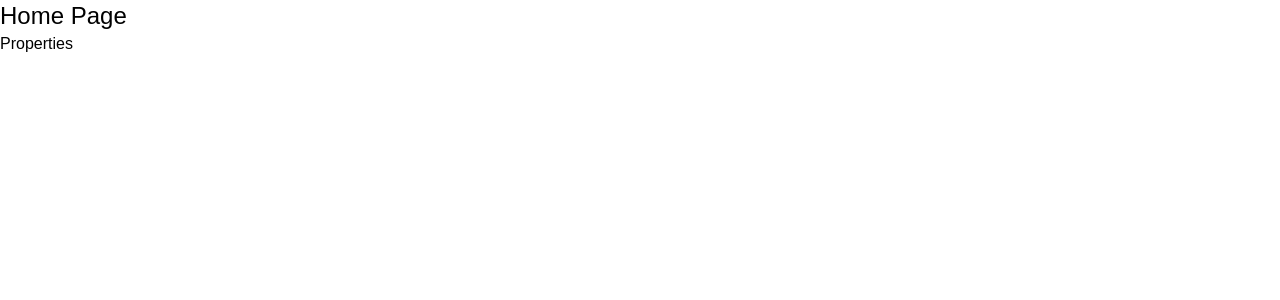
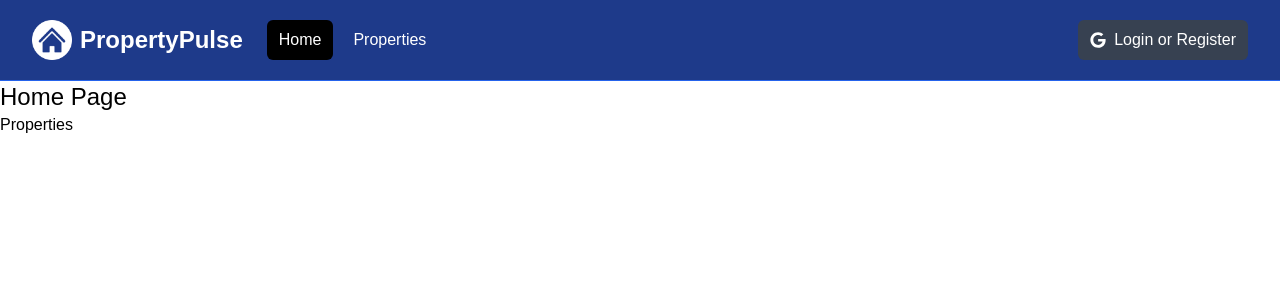
Before and after one commit to azimitina/Property-Platform, a Next.js app: page / in a window 1280 px wide. Shown: the top 300 px of the page. Built offline with nearby package versions, Linux system fonts and the light colour scheme.

Commit message:
Add Navbar

```diff
--- a/app/layout.jsx
+++ b/app/layout.jsx
@@ -1,4 +1,5 @@
 import "@/assets/styles/globals.css";
+import Navbar from "@/components/Navbar";
 
 export const metadata = {
   title: "Property Platform",
@@ -10,6 +11,7 @@
   return (
     <html lang="en">
       <body>
+        <Navbar />
         <main>{children}</main>
       </body>
     </html>
--- /dev/null
+++ b/components/Navbar.jsx
@@ -0,0 +1,239 @@
+"use client";
+import { useState } from "react";
+import Image from "next/image";
+import logo from "@/assets/images/logo-white.png";
+import profileDefault from "@/assets/images/profile.png";
+import Link from "next/link";
+import { FaGoogle } from "react-icons/fa";
+import { usePathname } from "next/navigation";
+
+const Navbar = () => {
+  const [isMobileMenuOpen, setIsMobileMenuOpen] = useState(false);
+  const [isProfileMenuOpen, setIsProfileMenuOpen] = useState(false);
+  const [isLoggedIn, setIsLoggedIn] = useState(false);
+
+  const pathname = usePathname();
+
+  return (
+    <nav className="bg-blue-900 border-b border-blue-600">
+      <div className="mx-auto max-w-7xl px-2 sm:px-6 lg:px-8">
+        <div className="relative flex h-20 items-center justify-between">
+          <div className="absolute inset-y-0 left-0 flex items-center md:hidden">
+            {/* Mobile menu button */}
+            <button
+              type="button"
+              id="mobile-dropdown-button"
+              className="relative inline-flex items-center justify-center rounded-md p-2 text-gray-400 hover:bg-gray-700 hover:text-white focus:outline-none focus:ring-2 focus:ring-inset focus:ring-white"
+              aria-controls="mobile-menu"
+              aria-expanded="false"
+              onClick={() => setIsMobileMenuOpen((prev) => !prev)}
+            >
+              <span className="absolute -inset-0.5"></span>
+              <span className="sr-only">Open main menu</span>
+              <svg
+                className="block h-6 w-6"
+                fill="none"
+                viewBox="0 0 24 24"
+                strokeWidth="1.5"
+                stroke="currentColor"
+                aria-hidden="true"
+              >
+                <path
+                  strokeLinecap="round"
+                  strokeLinejoin="round"
+                  d="M3.75 6.75h16.5M3.75 12h16.5m-16.5 5.25h16.5"
+                />
+              </svg>
+            </button>
+          </div>
+
+          <div className="flex flex-1 items-center justify-center md:items-stretch md:justify-start">
+            <Link className="flex flex-shrink-0 items-center" href="/">
+              <Image className="h-10 w-auto" src={logo} alt="PropertyPulse" />
+
+              <span className="hidden md:block text-white text-2xl font-bold ml-2">
+                PropertyPulse
+              </span>
+            </Link>
+            {/* Desktop Menu Hidden below md screens  */}
+            <div className="hidden md:ml-6 md:block">
+              <div className="flex space-x-2">
+                <Link
+                  href="/"
+                  className={`${
+                    pathname === "/" ? "bg-black" : ""
+                  } text-white hover:bg-gray-900 hover:text-white rounded-md px-3 py-2`}
+                >
+                  Home
+                </Link>
+                <Link
+                  href="/properties"
+                  className={`${
+                    pathname === "/properties" ? "bg-black" : ""
+                  } text-white hover:bg-gray-900 hover:text-white rounded-md px-3 py-2`}
+                >
+                  Properties
+                </Link>
+                {isLoggedIn && (
+                  <Link
+                    href="/properties/add"
+                    className={`${
+                      pathname === "/properties/add" ? "bg-black" : ""
+                    } text-white hover:bg-gray-900 hover:text-white rounded-md px-3 py-2`}
+                  >
+                    Add Property
+                  </Link>
+                )}
+              </div>
+            </div>
+          </div>
+
+          {/* Right Side Menu (Logged Out) */}
+          {!isLoggedIn && (
+            <div className="hidden md:block md:ml-6">
+              <div className="flex items-center">
+                <button className="flex items-center text-white bg-gray-700 hover:bg-gray-800 hover:text-white rounded-md px-3 py-2">
+                  <FaGoogle className="text-white mr-2" />
+                  <span>Login or Register</span>
+                </button>
+              </div>
+            </div>
+          )}
+
+          {/* Right Side Menu (Logged In) */}
+          {isLoggedIn && (
+            <div className="absolute inset-y-0 right-0 flex items-center pr-2 md:static md:inset-auto md:ml-6 md:pr-0">
+              <Link href="/messages" className="relative group">
+                <button
+                  type="button"
+                  className="relative rounded-full bg-gray-800 p-1 text-gray-400 hover:text-white focus:outline-none focus:ring-2 focus:ring-white focus:ring-offset-2 focus:ring-offset-gray-800"
+                >
+                  <span className="absolute -inset-1.5"></span>
+                  <span className="sr-only">View notifications</span>
+                  <svg
+                    className="h-6 w-6"
+                    fill="none"
+                    viewBox="0 0 24 24"
+                    strokeWidth="1.5"
+                    stroke="currentColor"
+                    aria-hidden="true"
+                  >
+                    <path
+                      strokeLinecap="round"
+                      strokeLinejoin="round"
+                      d="M14.857 17.082a23.848 23.848 0 005.454-1.31A8.967 8.967 0 0118 9.75v-.7V9A6 6 0 006 9v.75a8.967 8.967 0 01-2.312 6.022c1.733.64 3.56 1.085 5.455 1.31m5.714 0a24.255 24.255 0 01-5.714 0m5.714 0a3 3 0 11-5.714 0"
+                    />
+                  </svg>
+                </button>
+                <span className="absolute top-0 right-0 inline-flex items-center justify-center px-2 py-1 text-xs font-bold leading-none text-white transform translate-x-1/2 -translate-y-1/2 bg-red-600 rounded-full">
+                  2{/* Replace with the actual number of notifications  */}
+                </span>
+              </Link>
+              {/* Profile dropdown button  */}
+              <div className="relative ml-3">
+                <div>
+                  <button
+                    type="button"
+                    className="relative flex rounded-full bg-gray-800 text-sm focus:outline-none focus:ring-2 focus:ring-white focus:ring-offset-2 focus:ring-offset-gray-800"
+                    id="user-menu-button"
+                    aria-expanded="false"
+                    aria-haspopup="true"
+                    onClick={() => setIsProfileMenuOpen((prev) => !prev)}
+                  >
+                    <span className="absolute -inset-1.5"></span>
+                    <span className="sr-only">Open user menu</span>
+                    <Image
+                      className="h-8 w-8 rounded-full"
+                      src={profileDefault}
+                      alt=""
+                    />
+                  </button>
+                </div>
+
+                {isProfileMenuOpen && (
+                  <div
+                    id="user-menu"
+                    className="absolute right-0 z-10 mt-2 w-48 origin-top-right rounded-md bg-white py-1 shadow-lg ring-1 ring-black ring-opacity-5 focus:outline-none"
+                    role="menu"
+                    aria-orientation="vertical"
+                    aria-labelledby="user-menu-button"
+                    tabIndex="-1"
+                  >
+                    <Link
+                      href="/profile"
+                      className="block px-4 py-2 text-sm text-gray-700"
+                      role="menuitem"
+                      tabIndex="-1"
+                      id="user-menu-item-0"
+                    >
+                      Your Profile
+                    </Link>
+                    <Link
+                      href="/properties/saved"
+                      className="block px-4 py-2 text-sm text-gray-700"
+                      role="menuitem"
+                      tabIndex="-1"
+                      id="user-menu-item-2"
+                    >
+                      Saved Properties
+                    </Link>
+                    <button
+                      className="block px-4 py-2 text-sm text-gray-700"
+                      role="menuitem"
+                      tabIndex="-1"
+                      id="user-menu-item-2"
+                    >
+                      Sign Out
+                    </button>
+                  </div>
+                )}
+              </div>
+            </div>
+          )}
+        </div>
+      </div>
+
+      {/* Mobile menu, show/hide based on menu state. */}
+      {isMobileMenuOpen && (
+        <div id="mobile-menu">
+          <div className="space-y-1 px-2 pb-3 pt-2">
+            <Link
+              href="/"
+              className={`${
+                pathname === "/" ? "bg-black" : ""
+              } text-white block rounded-md px-3 py-2 text-base font-medium`}
+            >
+              Home
+            </Link>
+            <Link
+              href="/properties"
+              className={`${
+                pathname === "/properties" ? "bg-black" : ""
+              } text-white block rounded-md px-3 py-2 text-base font-medium`}
+            >
+              Properties
+            </Link>
+            {isLoggedIn && (
+              <Link
+                href="/properties/add"
+                className={`${
+                  pathname === "/properties/add" ? "bg-black" : ""
+                } text-white block rounded-md px-3 py-2 text-base font-medium`}
+              >
+                Add Property
+              </Link>
+            )}
+            {!isLoggedIn && (
+              <button className="flex items-center text-white bg-gray-700 hover:bg-gray-900 hover:text-white rounded-md px-3 py-2 my-5">
+                <i className="fa-brands fa-google mr-2"></i>
+                <span>Login or Register</span>
+              </button>
+            )}
+          </div>
+        </div>
+      )}
+    </nav>
+  );
+};
+
+export default Navbar;
--- a/package.json
+++ b/package.json
@@ -9,9 +9,10 @@
     "lint": "next lint"
   },
   "dependencies": {
+    "next": "14.2.5",
     "react": "^18",
     "react-dom": "^18",
-    "next": "14.2.5"
+    "react-icons": "^5.2.1"
   },
   "devDependencies": {
     "postcss": "^8",
```
Also changed, not shown: 1 other file (tests, documents, lock files or other folders).
